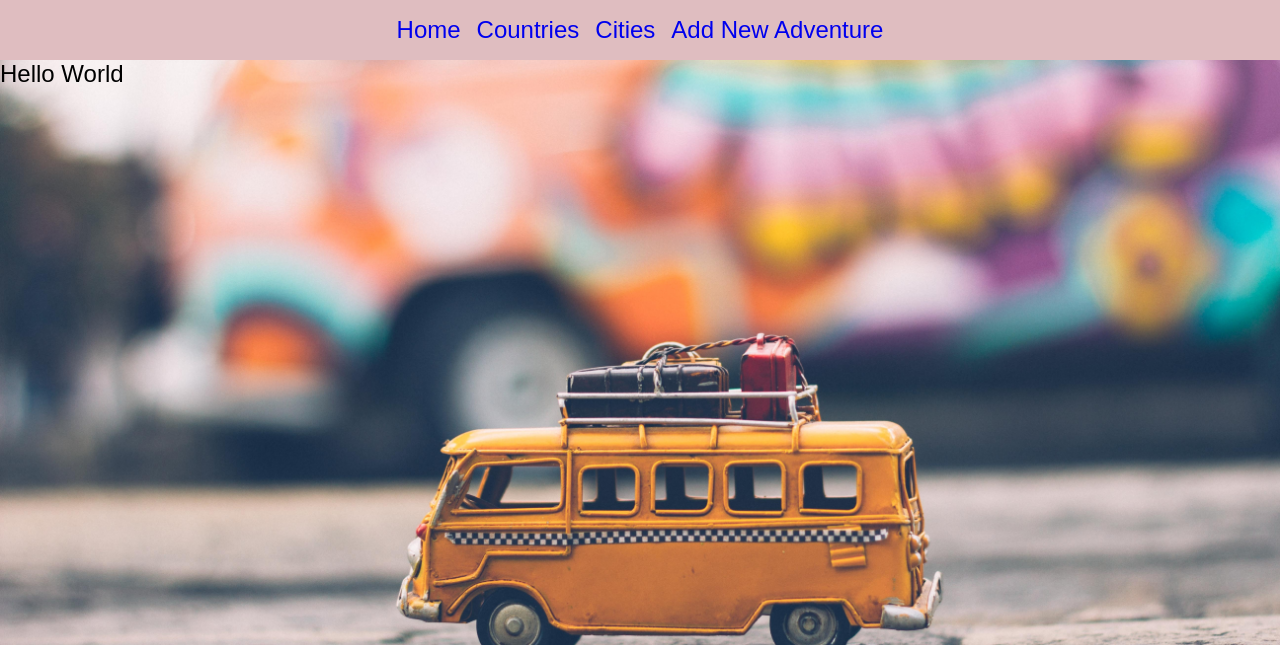
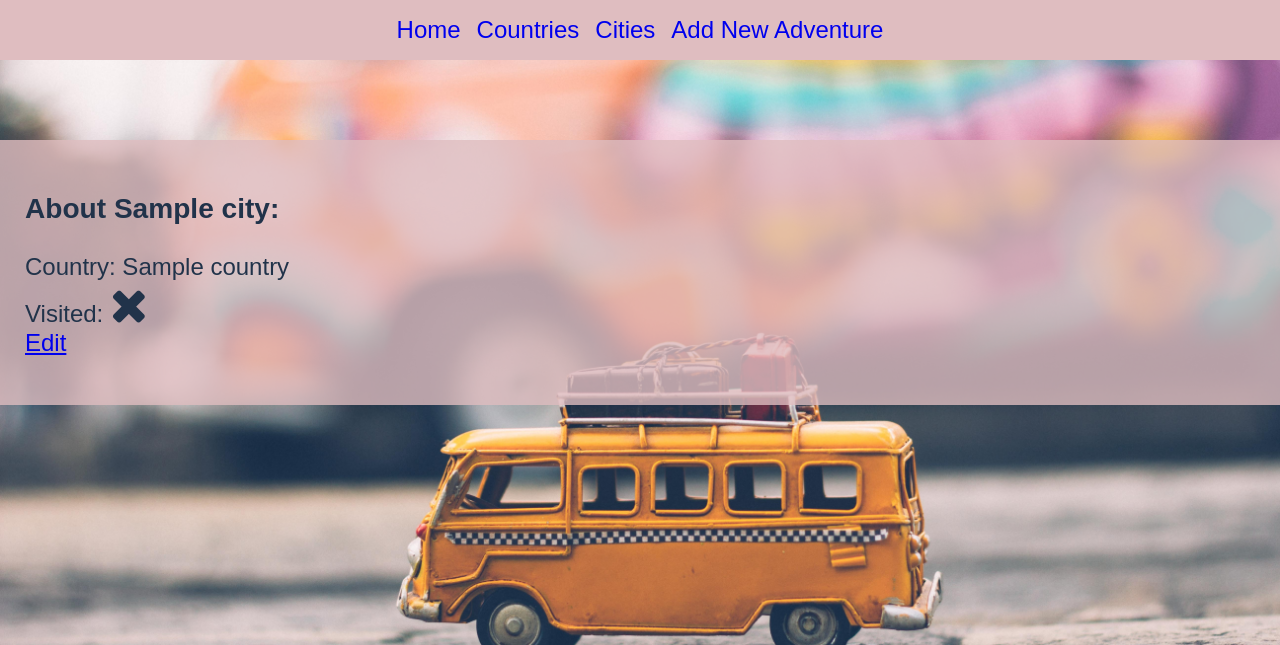
Before and after one commit to sandyysh221/travel_bucket_list_app_project, a Flask app: page /cities/1 in a window 1280 px wide. Shown: the top 645 px of the page. Run offline with Flask 2, Linux system fonts and the light colour scheme; a database or web service that is not in the repository returns one stand-in record (values such as "Sample title"); some libraries are stand-ins or nearby versions.

Commit message:
city show page working

```diff
--- a/console.py
+++ b/console.py
@@ -27,7 +27,7 @@ city_2 = City("Cuzco", country_2)
 city_repository.save(city_2)
 city_3 = City("Edinburgh", country_3)
 city_repository.save(city_3)
-city_4 = City("London", country_3)
+city_4 = City("London", country_3, True)
 city_repository.save(city_4)
 # city_repository.delete(1)
 city_repository.select_all()
--- a/templates/cities/show.html
+++ b/templates/cities/show.html
@@ -1 +1,20 @@
-{% extends 'base.html' %} {% block content %} Hello World {% endblock content %}
+{% extends 'base.html' %} {% block content %}
+
+<div class="container">
+  <h3>About {{city.name}}:</h3>
+
+  <span>Country: {{city.country.name}}</span><br />
+  <span>Visited:
+      {% if city.visited == True %}
+      <i class="fa fa-check fa-2x" style="color: green" aria-hidden="true"></i>
+      {% else %}
+      <i class="fa fa-times fa-2x" aria-hidden="true"></i>
+      {% endif %}
+  </span><br />
+
+
+<span><a href="/cities/{{city.id}}/edit">Edit</a></p></span
+>
+</div>
+
+{% endblock %}
```
